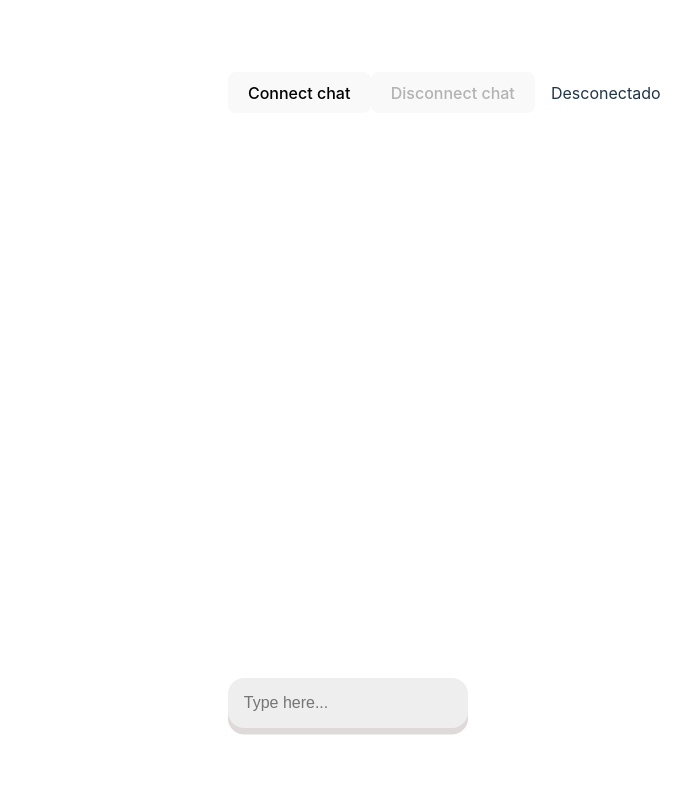
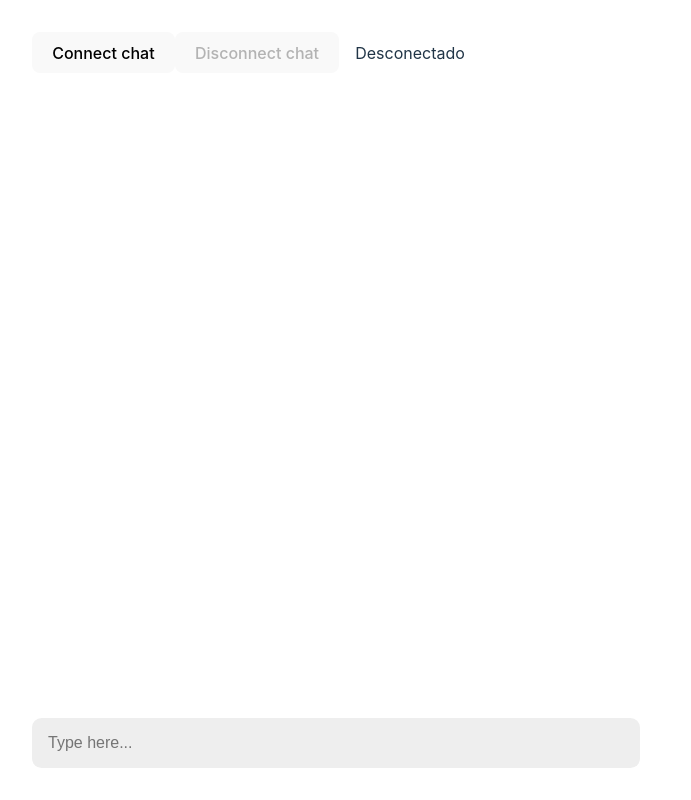
Before and after one commit to nsx07/bun-chat, a React (Vite) app in the folder app/: page / in a window 1280 px wide. Shown: the whole page, without its empty margins (320-1011 px from the left). Built offline with nearby package versions, Linux system fonts and the light colour scheme.

Commit message:
Ajustando layout

```diff
--- a/app/src/App.tsx
+++ b/app/src/App.tsx
@@ -2,13 +2,14 @@ import { useState } from 'react'
 import { ChatService } from './services/chat-service';
 import InputMessage from './components/InputMessage';
 import { MessageBox } from 'react-chat-elements'
-import * as uuid from "uuid";
+import { v4 as uuidv4 } from 'uuid';
+
 
 const chatService = new ChatService();
 let messages : string[] = []
 
 function App() {
-  const [message, setMessage] = useState([""]);
+  const [message, setMessage] = useState<string[]|null>(null);
   const [connected, setConnected] = useState(false);
 
   async function chat() {
@@ -19,6 +20,8 @@ function App() {
     chatService.onMessage.subscribe(x => {
       messages.push(x)
       setMessage(messages);
+      console.log(messages);
+
     })
 
     chatService.onClose.subscribe(x => {
@@ -31,10 +34,7 @@ function App() {
 
   return (
     <>
-
-
-      <div style={{height: "90vh", display: "flex", width: "100%", justifyContent: "center",}}>
-
+      <div style={{height: "100vh", display: "flex", width: "100%", justifyContent: "center",}}>
         <div style={{height: "100%", width: "50%", display: "flex", flexDirection: "column", justifyContent:"space-between"}}>
           <div className="card" style={{display: "flex", width: "max-content", alignItems: "center"}}>
             <button onClick={() => !connected ? chat() : void 0} disabled={connected}>
@@ -43,29 +43,41 @@ function App() {
             <button onClick={() => connected ? chatService.disconnectChat() : void 0} disabled={!connected}>
               Disconnect chat
             </button>
-
             <span style={{marginLeft: '1rem'}}>
               {connected ? "Conectado" : "Desconectado"}
             </span>
           </div>
 
           <div className='card'>
-            {messages.map((x, i) => {
+            {message && message.map((x, i) => {
+              const key = uuidv4();
+
               return (
-                <>
-                  <MessageBox key={uuid.v4()}
-                    id={Date.now() * i} focus={true} titleColor={'#333'} forwarded={true} notch={true} removeButton={false} replyButton={true} status={'waiting'}
-                    retracted={true} position={"left"} type={"text"} title={""} text={x} date={new Date()}
-                  />
-                </>
+                <div key={key}>
+                  <MessageBox
+                      id={key}
+                      focus={true}
+                      titleColor={'#333'}
+                      forwarded={true}
+                      notch={true}
+                      removeButton={false}
+                      replyButton={true}
+                      status={'waiting'}
+                      retracted={true}
+                      position={"left"}
+                      type={"text"}
+                      title={""}
+                      text={x}
+                      date={new Date()}
+                    />
+                </div>
               )
             })}
           </div>
 
           <div className="card">
-            <InputMessage onEnter={(message) => {
-              chatService.sendMessage(message)
-              }}></InputMessage>
+            <InputMessage  onEnter={(message) => chatService.sendMessage(message)}></InputMessage>
+
           </div>
         </div>
 
--- a/app/src/components/InputMessage.tsx
+++ b/app/src/components/InputMessage.tsx
@@ -10,13 +10,14 @@ function InputMessage({onEnter}: Props) {
   function trigger(key: React.KeyboardEvent) {
     if (key.code === "Enter") {
       onEnter(value);
+      setValue("");
     }
   }
 
   return (
     <>
       <div style={{outlineColor: "lightcoral"}}>
-        <input type="text" style={style} placeholder="Type here..." name="text" className="input" onChange={(x) => setValue(x.target.value)} onKeyUp={(x) => trigger(x)}/>
+        <input style={style} placeholder="Type here..." value={value} onChange={(x) => setValue(x.target.value)} onKeyUp={(x) => trigger(x)}/>
       </div>
     </>
   )
@@ -25,13 +26,12 @@ function InputMessage({onEnter}: Props) {
 export default InputMessage;
 
 const style: CSSProperties = {
-  backgroundColor: "#eee",
+  backgroundColor: "#eeeeee",
   border: "none",
   padding: "1rem",
   fontSize: "1rem",
-  width: "13em",
-  borderRadius: "1rem",
-  color: "lightcoral",
-  boxShadow: "0 0.4rem #dfd9d9",
+  width: "100%",
+  color: "#1f1f1f",
+  borderRadius: "0.6rem",
   cursor: "pointer",
 }
--- a/app/src/index.css
+++ b/app/src/index.css
@@ -25,10 +25,7 @@ a:hover {
 
 body {
   margin: 0;
-  display: flex;
-  place-items: center;
-  min-width: 320px;
-  min-height: 100vh;
+
 }
 
 h1 {
@@ -68,12 +65,12 @@ button:focus-visible:not(:disabled) {
   }
 }
 
-#root {
+/* #root {
   max-width: 1280px;
   margin: 0 auto;
   padding: 2rem;
   text-align: center;
-}
+} */
 
 .card {
   padding: 2em;
```
